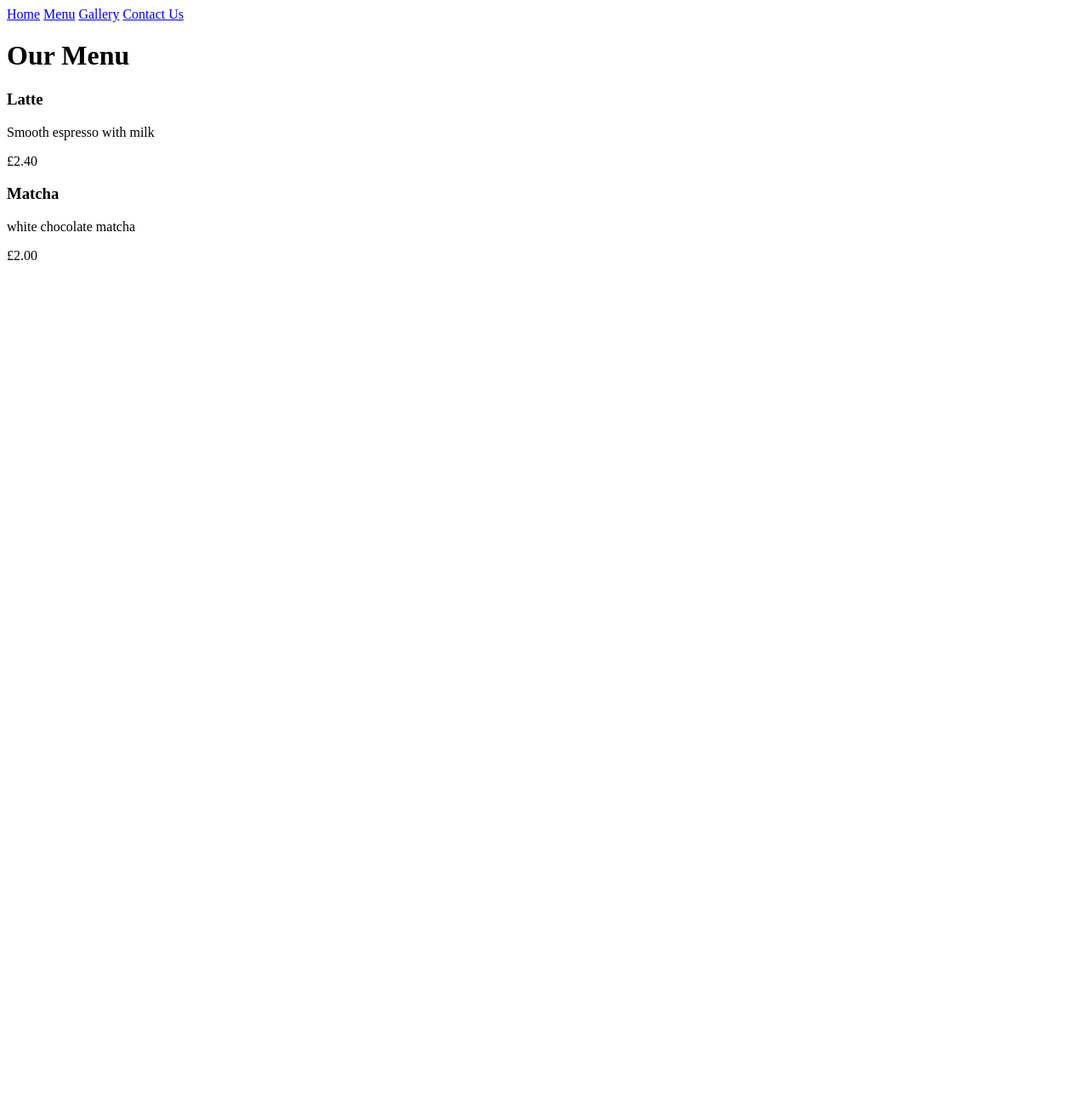
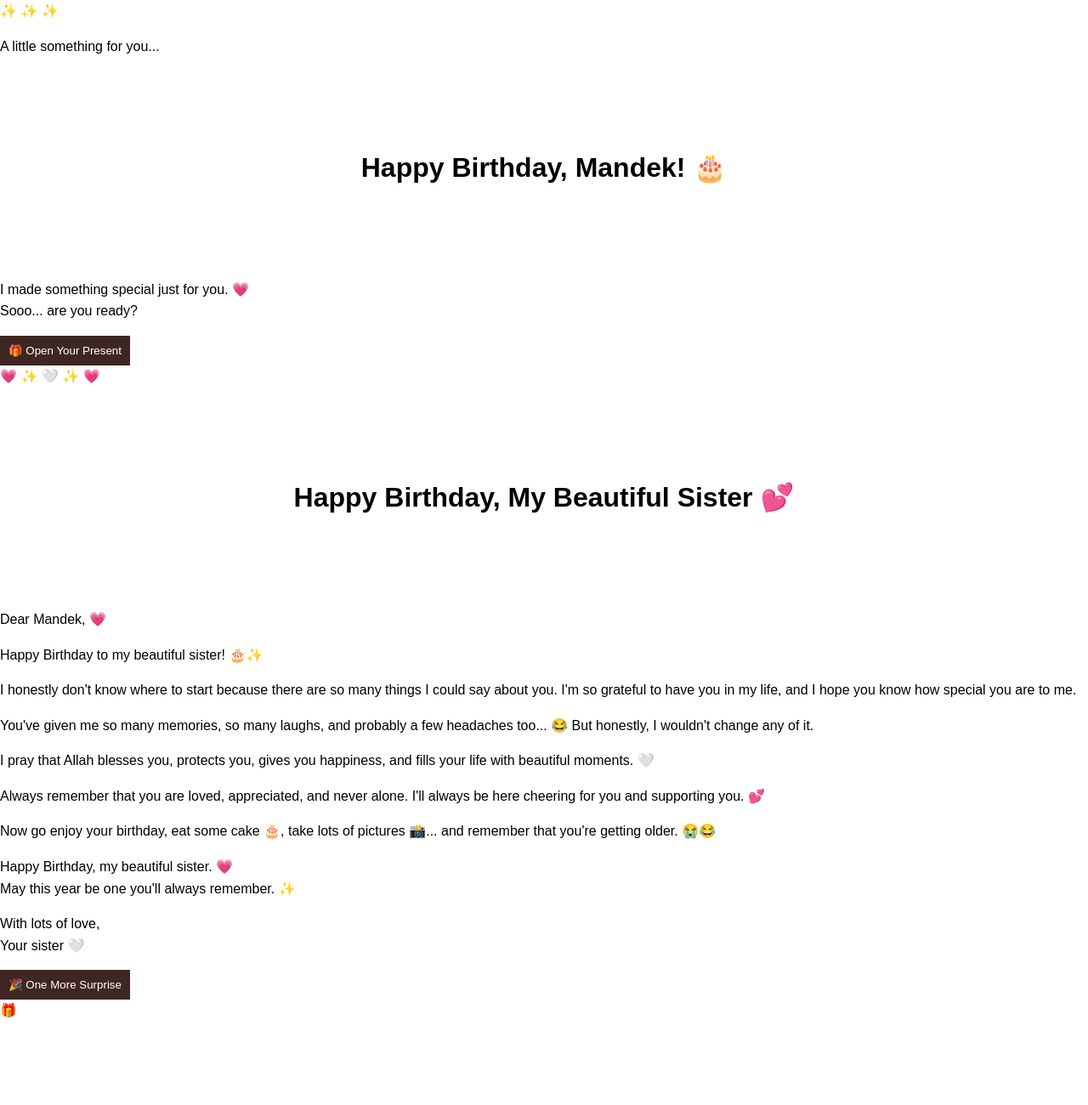
Before and after one commit to najaxfiican43-collab/my-first-website-, a plain HTML site: page index.html in a window 1280 px wide. Shown: the top 1300 px of the page at 85% size. Before the commit the page ends 800 px from the top, so only its background shows below. Drawn offline with Linux system fonts and the light colour scheme.

Commit message:
Add files via upload

```diff
--- a/index.html
+++ b/index.html
@@ -1,19 +1,126 @@
-<nav>
-  <a href="index.html">Home</a>
-  <a href="menu.html">Menu</a>
-  <a href="gallery.html">Gallery</a>
-  <a href="contact.html">Contact Us</a>
-</nav>
-<h1>Our Menu</h1>
+<!DOCTYPE html>
+<html lang="en">
+<head>
+    <meta charset="UTF-8">
+    <meta name="viewport" content="width=device-width, initial-scale=1.0">
 
-<div class="menu-item">
-  <h3>Latte</h3>
-  <p>Smooth espresso with milk</p>
-  <span>£2.40</span>
-</div>
+    <title>Happy Birthday Mandek 💗</title>
 
-<div class="menu-item">
-  <h3>Matcha</h3>
-  <p>white chocolate matcha</p>
-  <span>£2.00</span>
-</div>
+    <link rel="stylesheet" href="style.css">
+</head>
+
+<body>
+
+    <div class="container">
+
+        <div id="welcome">
+            <div class="sparkles">✨ ✨ ✨</div>
+
+            <p class="little-text">A little something for you...</p>
+
+            <h1>Happy Birthday, Mandek! 🎂</h1>
+
+            <p class="intro">
+                I made something special just for you. 💗
+                <br>
+                Sooo... are you ready?
+            </p>
+
+            <button onclick="openPresent()">
+                🎁 Open Your Present
+            </button>
+        </div>
+
+
+        <div id="letter" class="hidden">
+
+            <div class="hearts">💗 ✨ 🤍 ✨ 💗</div>
+
+            <h1>Happy Birthday, My Beautiful Sister 💕</h1>
+
+            <div class="letter-box">
+
+                <p>Dear Mandek, 💗</p>
+
+                <p>
+                    Happy Birthday to my beautiful sister! 🎂✨
+                </p>
+
+                <p>
+                    I honestly don't know where to start because
+                    there are so many things I could say about you.
+                    I'm so grateful to have you in my life, and I hope
+                    you know how special you are to me.
+                </p>
+
+                <p>
+                    You've given me so many memories, so many laughs,
+                    and probably a few headaches too... 😂
+                    But honestly, I wouldn't change any of it.
+                </p>
+
+                <p>
+                    I pray that Allah blesses you, protects you,
+                    gives you happiness, and fills your life with
+                    beautiful moments. 🤍
+                </p>
+
+                <p>
+                    Always remember that you are loved, appreciated,
+                    and never alone. I'll always be here cheering
+                    for you and supporting you. 💕
+                </p>
+
+                <p>
+                    Now go enjoy your birthday, eat some cake 🎂,
+                    take lots of pictures 📸...
+                    and remember that you're getting older. 😭😂
+                </p>
+
+                <p class="final-message">
+                    Happy Birthday, my beautiful sister. 💗
+                    <br>
+                    May this year be one you'll always remember. ✨
+                </p>
+
+                <p class="signature">
+                    With lots of love,<br>
+                    Your sister 🤍
+                </p>
+
+            </div>
+
+            <button onclick="celebrate()">
+                🎉 One More Surprise
+            </button>
+
+        </div>
+
+
+        <div id="surprise" class="hidden">
+
+            <div class="big-gift">🎁</div>
+
+            <h1>Surprise, Mandek! 🎉</h1>
+
+            <p>
+                You thought that was everything? 😂
+            </p>
+
+            <p class="big-message">
+                I hope your birthday is as beautiful
+                and amazing as you are. 💗
+            </p>
+
+            <div class="confetti">
+                🎉 💗 ✨ 🎂 ✨ 💗 🎉
+            </div>
+
+        </div>
+
+    </div>
+
+    <script src="script.js"></script>
+
+</body>
+</html>
```
